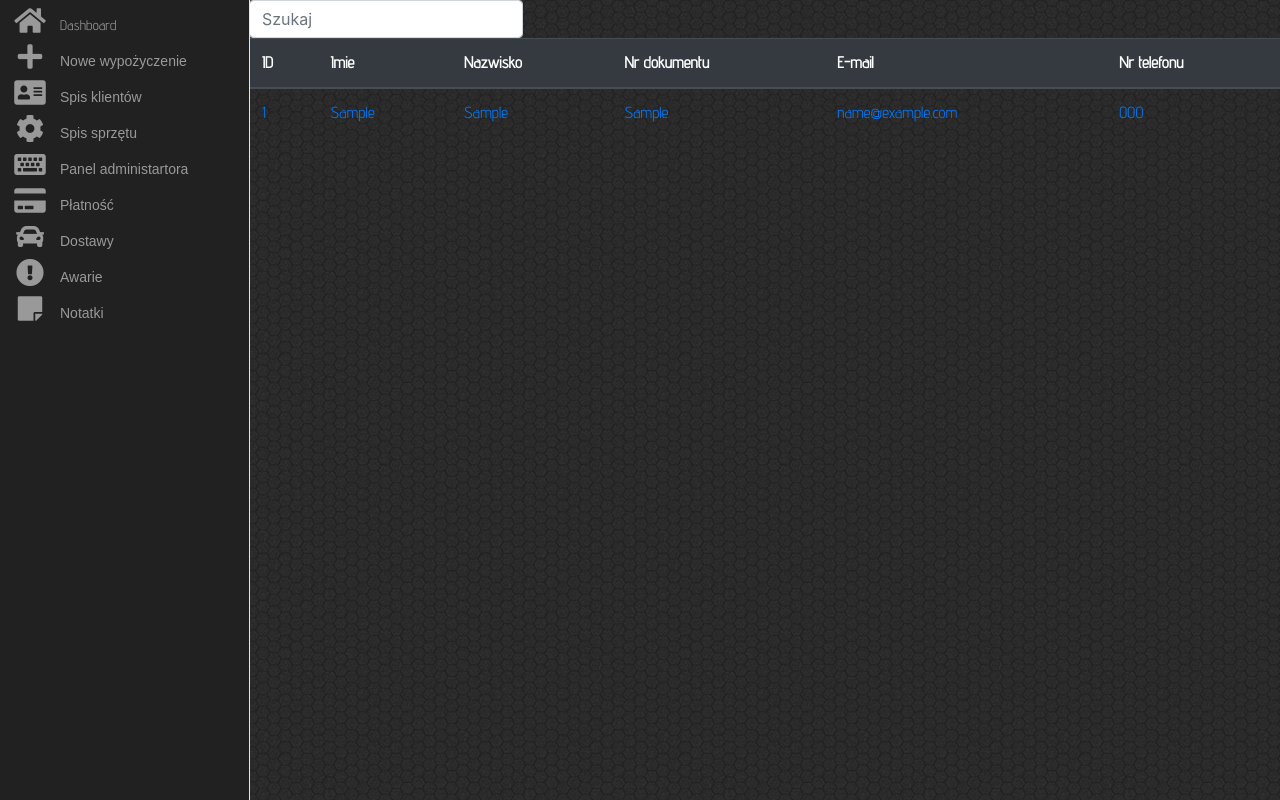
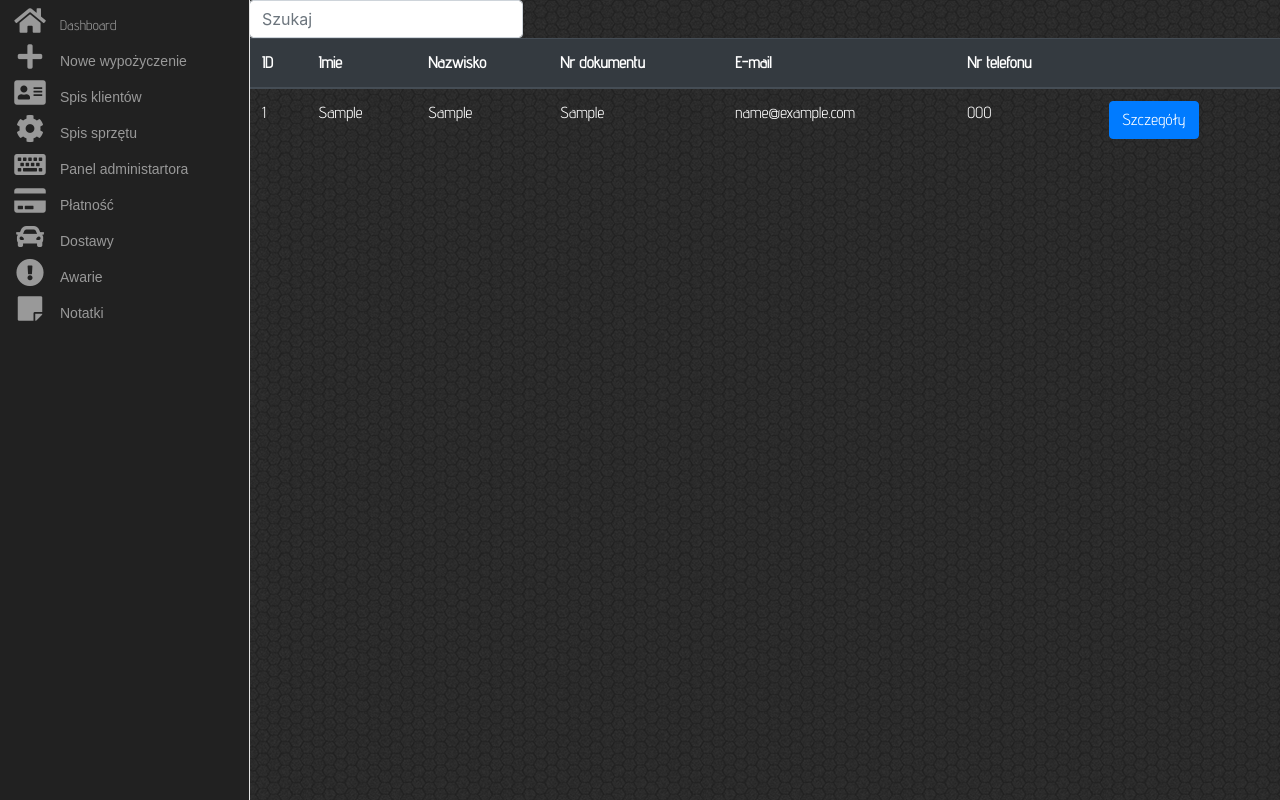
Before and after one commit to pomidorki185ic/wypozyczalnia, a Django app: page /spis_klientow in a window 1280 px wide. Run offline with Django 3.2, Linux system fonts and the light colour scheme; tables that the repository leaves empty hold one stand-in row (values such as "Sample post"); some libraries are stand-ins or nearby versions; some web fonts are replaced.

Commit message:
POM-69 Zmiana linkow na przyciski przejscie do szczegolow

```diff
--- a/profilKlienta/templates/dane_wypozyczenia.html
+++ b/profilKlienta/templates/dane_wypozyczenia.html
@@ -45,6 +45,8 @@
         document.getElementById("id_status").value = "Spóźniony"
     }
     function myFunction1() {
+
+
         document.getElementsByTagName("label")[0].innerHTML = "";
         document.getElementsByTagName("label")[1].innerHTML = "";
         document.getElementsByTagName("label")[2].innerHTML = "";
@@ -81,6 +83,9 @@
         document.getElementById("id_data_platnosci").style.margin = '0';
         document.getElementById("datap").valueAsDate = new Date();
         document.getElementById("info_dodatkowe").value = document.getElementById("id_informacje_dodatkowe").value;
+        document.getElementById("id_data_platnosci").value = document.getElementById("datap").value;
+
+
     }
 
     function platnosc() {
--- a/profilKlienta/templates/historia.html
+++ b/profilKlienta/templates/historia.html
@@ -30,15 +30,17 @@
                 <th style="font-family: 'Advent Pro'" scope="col">Klient</th>
                 <th style="font-family: 'Advent Pro'" scope="col">Sprzet</th>
                 <th style="font-family: 'Advent Pro'" scope="col">Status</th>
+                <th style="font-family: 'Advent Pro'" scope="col"></th>
             </tr>
             {% for wypozyczenie in historia %}
             <tr>
-                <td style="color:white;font-family: 'Advent Pro'" scope="row"><a value="{{wypozyczenie.id_klient}}" href="{% url 'dane_wypozyczenia' pk=wypozyczenie.pk %}">{{ wypozyczenie.id }}</a></td>
+                <td style="color:white;font-family: 'Advent Pro'" scope="row">{{ wypozyczenie.id }}</td>
                 <td style="color:white;font-family: 'Advent Pro'">{{ wypozyczenie.data_rozpoczecia }}</td>
                 <td style="color:white;font-family: 'Advent Pro'">{{ wypozyczenie.godzina_rozpoczecia }}</td>
                 <td style="color:white;font-family: 'Advent Pro'">{{ wypozyczenie.klient }}</td>
                 <td style="color:white;font-family: 'Advent Pro'">{{ wypozyczenie.sprzet }}</td>
                 <td style="color:white;font-family: 'Advent Pro'">{{ wypozyczenie.status }}</td>
+                <td style="color:white;font-family: 'Advent Pro'"><a href="{% url 'dane_wypozyczenia' pk=wypozyczenie.pk %}"><button id="szczegoly{{ wypozyczenie.id }}" class="btn btn-primary" name="zakoncz">Szczegóły</button></a></td>
             </tr>
             {% endfor %}
         </thead>
--- a/profilKlienta/templates/spis_klientow.html
+++ b/profilKlienta/templates/spis_klientow.html
@@ -18,15 +18,17 @@
                 <th style="font-family: 'Advent Pro'" scope="col">Nr dokumentu</th>
                 <th style="font-family: 'Advent Pro'" scope="col">E-mail</th>
                 <th style="font-family: 'Advent Pro'" scope="col">Nr telefonu</th>
+                <th style="font-family: 'Advent Pro'" scope="col"></th>
             </tr>
             {% for klient in obj %}
             <tr>
-                <td style="font-family: 'Advent Pro'" scope="row"><a href="{% url 'dane_klienta' pk=klient.pk %}">{{ klient.id }}</a></td>
-                <td style="color:white;font-family: 'Advent Pro'"><a href="{% url 'dane_klienta' pk=klient.pk %}">{{ klient.imie }}</a></td>
-                <td style="color:white;font-family: 'Advent Pro'"><a href="{% url 'dane_klienta' pk=klient.pk %}">{{ klient.nazwisko }}</a></td>
-                <td style="color:white;font-family: 'Advent Pro'"><a href="{% url 'dane_klienta' pk=klient.pk %}">{{ klient.nr_dokumentu }}</a></td>
-                <td style="color:white;font-family: 'Advent Pro'"><a href="{% url 'dane_klienta' pk=klient.pk %}">{{ klient.e_mail }}</a></td>
-                <td style="color:white;font-family: 'Advent Pro'"><a href="{% url 'dane_klienta' pk=klient.pk %}">{{ klient.nr_telefonu }}</a></td>
+                <td style="color:white; font-family: 'Advent Pro'" scope="row">{{ klient.id }}</td>
+                <td style="color:white;font-family: 'Advent Pro'">{{ klient.imie }}</td>
+                <td style="color:white;font-family: 'Advent Pro'">{{ klient.nazwisko }}</td>
+                <td style="color:white;font-family: 'Advent Pro'">{{ klient.nr_dokumentu }}</td>
+                <td style="color:white;font-family: 'Advent Pro'">{{ klient.e_mail }}</td>
+                <td style="color:white;font-family: 'Advent Pro'">{{ klient.nr_telefonu }}</td>
+                <td style="color:white;font-family: 'Advent Pro'"><a href="{% url 'dane_klienta' pk=klient.pk %}"><button id="szczegoly{{ klient.id }}" class="btn btn-primary" name="zakoncz">Szczegóły</button></a></td>
             </tr>
             {% endfor %}
     </table>
```
Also changed, not shown: profilKlienta/templates/Dashboard.html (+6 -6 lines), profilKlienta/templates/awarie.html (+7 -6 lines), profilKlienta/templates/dostawy.html (+6 -2 lines), profilKlienta/templates/platnosci.html (+6 -2 lines).
